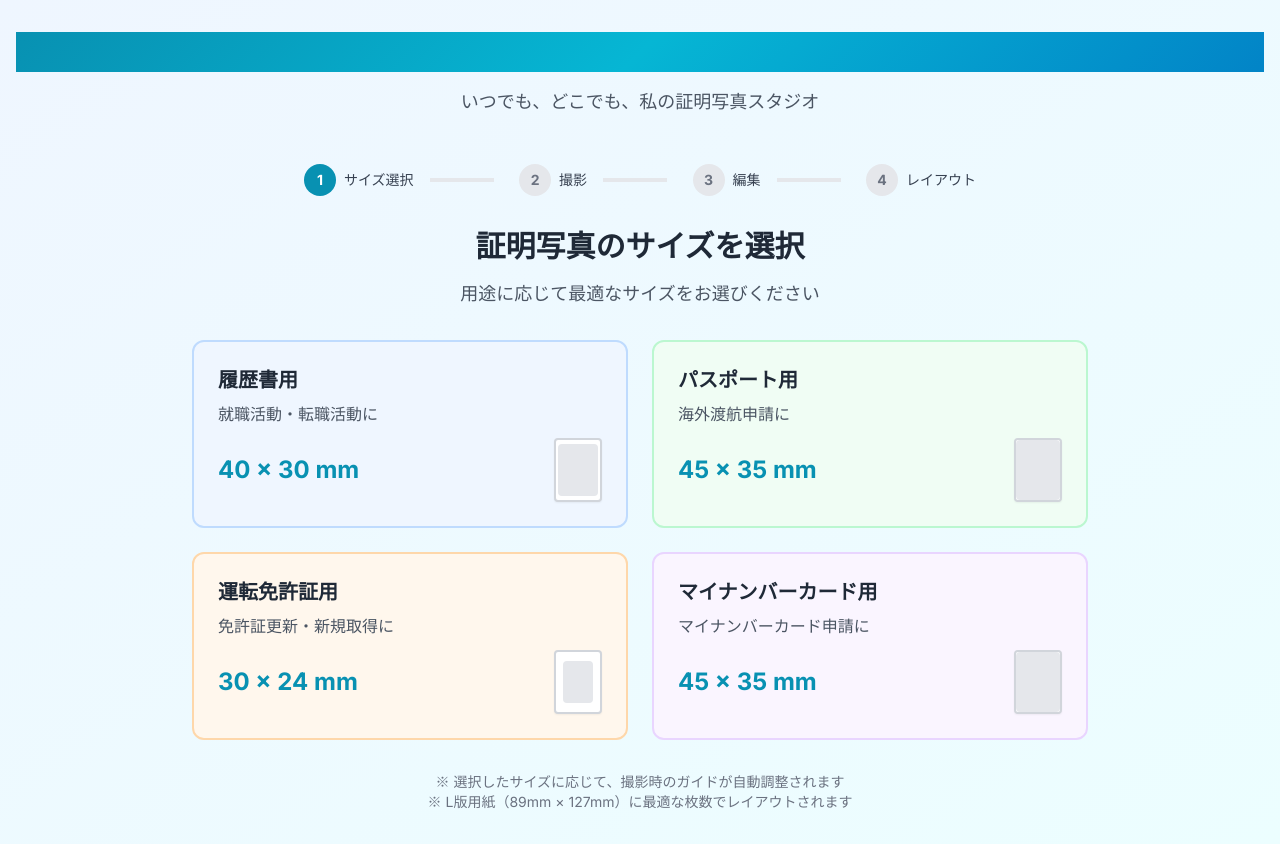
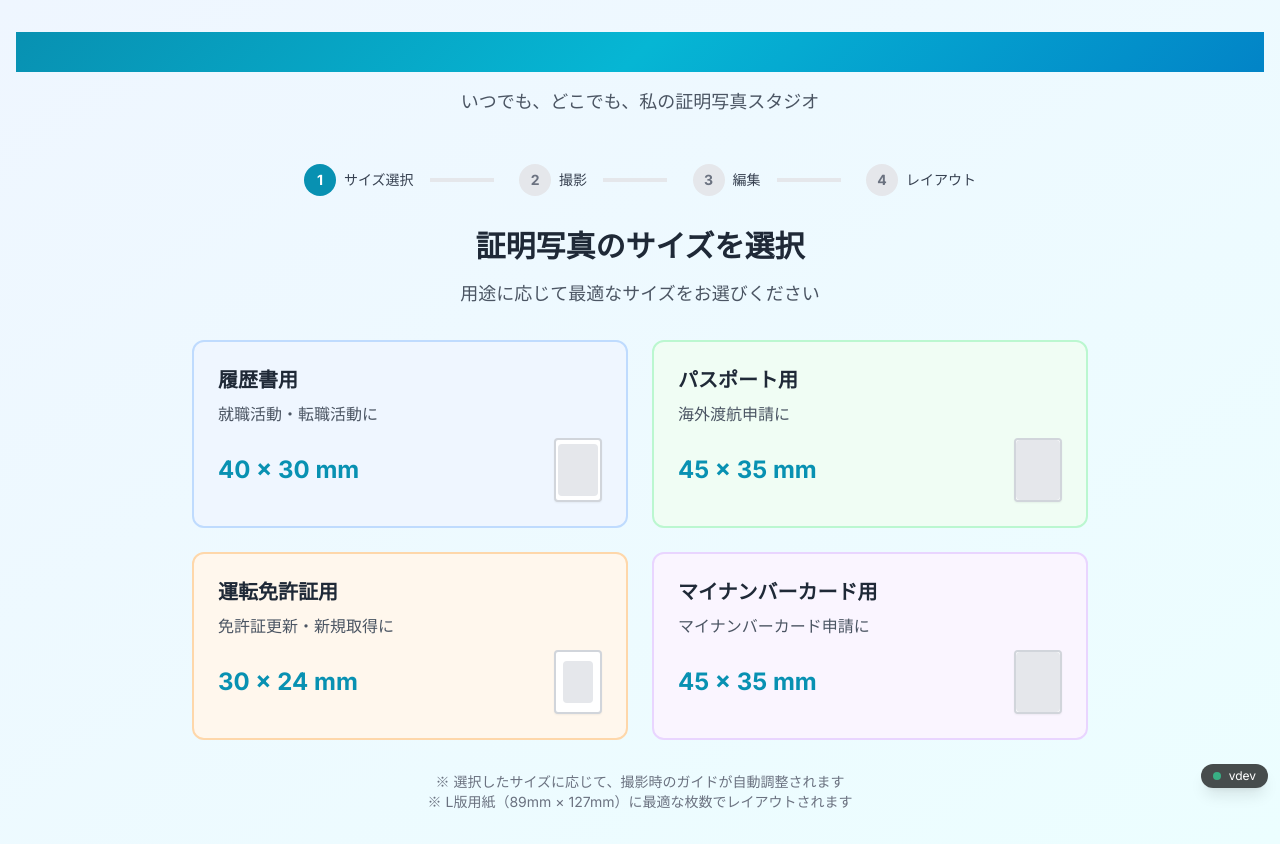
Before and after one commit to machapillo/PicID, a Next.js app: page / in a window 1280 px wide. Built offline with nearby package versions, Linux system fonts and the light colour scheme.

Commit message:
feat: show deploy version badge via NEXT_PUBLIC_* envs

```diff
--- a/src/app/layout.tsx
+++ b/src/app/layout.tsx
@@ -1,6 +1,7 @@
 import type { Metadata } from 'next'
 import { Inter } from 'next/font/google'
 import './globals.css'
+import VersionBadge from '@/components/VersionBadge'
 
 const inter = Inter({ subsets: ['latin'] })
 
@@ -16,7 +17,10 @@ export default function RootLayout({
 }) {
   return (
     <html lang="ja">
-      <body className={inter.className}>{children}</body>
+      <body className={inter.className}>
+        {children}
+        <VersionBadge />
+      </body>
     </html>
   )
 }
--- /dev/null
+++ b/src/components/VersionBadge.tsx
@@ -0,0 +1,20 @@
+'use client';
+
+import React from 'react';
+
+const version = process.env.NEXT_PUBLIC_APP_VERSION || 'dev';
+const deployedAt = process.env.NEXT_PUBLIC_DEPLOY_TIME || '';
+
+export default function VersionBadge() {
+  return (
+    <div
+      title={deployedAt ? `Deployed at ${deployedAt}` : undefined}
+      className="fixed bottom-3 right-3 z-50 select-none"
+    >
+      <span className="inline-flex items-center gap-2 rounded-full bg-black/70 text-white px-3 py-1 text-xs shadow-lg">
+        <span className="inline-block h-2 w-2 rounded-full bg-emerald-400 animate-pulse" />
+        <span>v{version}</span>
+      </span>
+    </div>
+  );
+}
```
